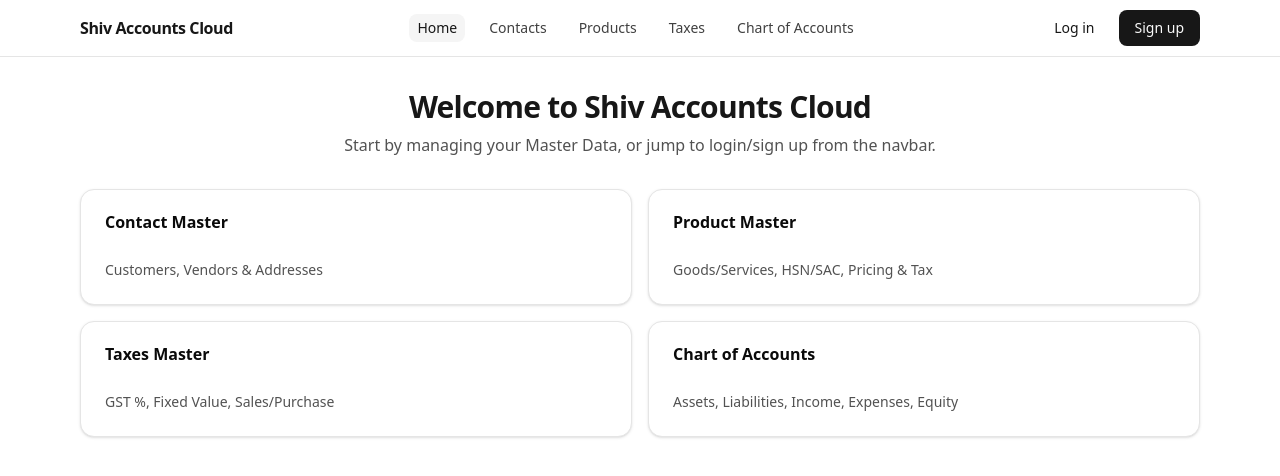
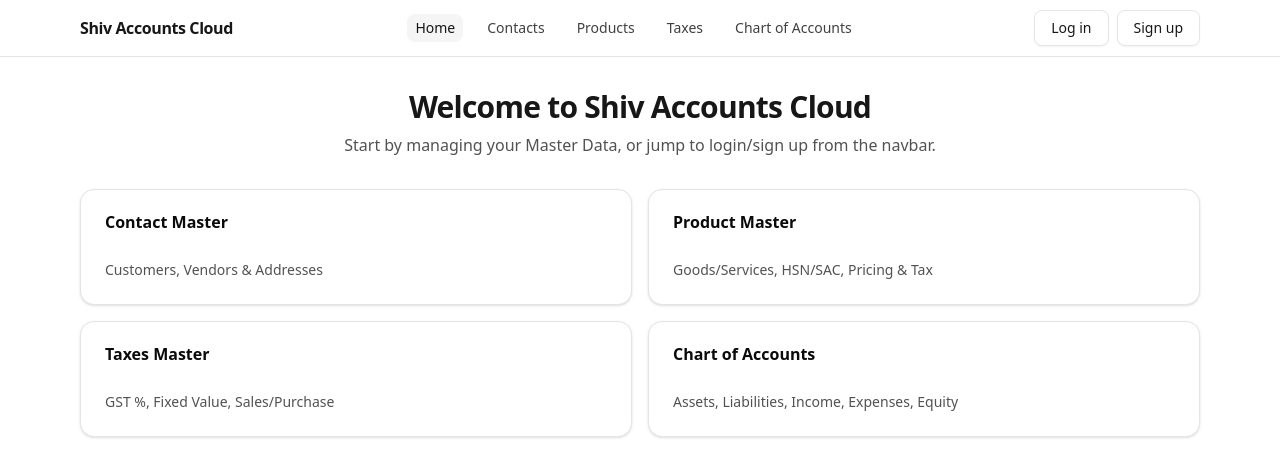
Before and after one commit to adwyte/odoo-final-accounting, a Next.js app in the folder frontend/ui/: page / in a window 1280 px wide. Shown: the top 476 px of the page. Built offline with nearby package versions, Linux system fonts and the light colour scheme.

Commit message:
frontend

```diff
--- a/frontend/ui/src/components/nav/Navbar.tsx
+++ b/frontend/ui/src/components/nav/Navbar.tsx
@@ -39,10 +39,10 @@ export default function Navbar() {
         </nav>
 
         <div className="flex items-center gap-2">
-          <Button asChild variant="ghost">
+          <Button asChild variant="outline">
             <Link href="/login">Log in</Link>
           </Button>
-          <Button asChild>
+          <Button asChild variant="outline">
             <Link href="/signup">Sign up</Link>
           </Button>
         </div>
```
